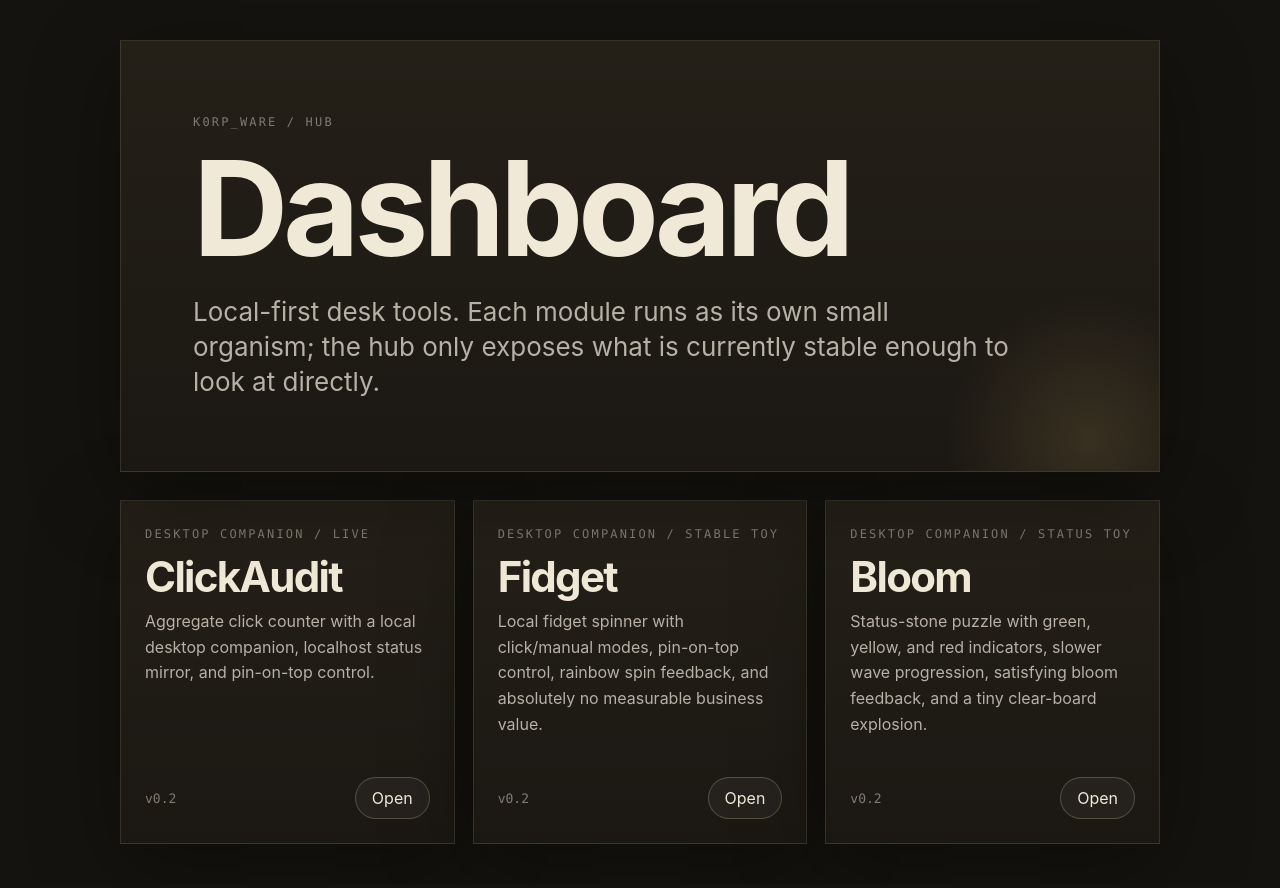
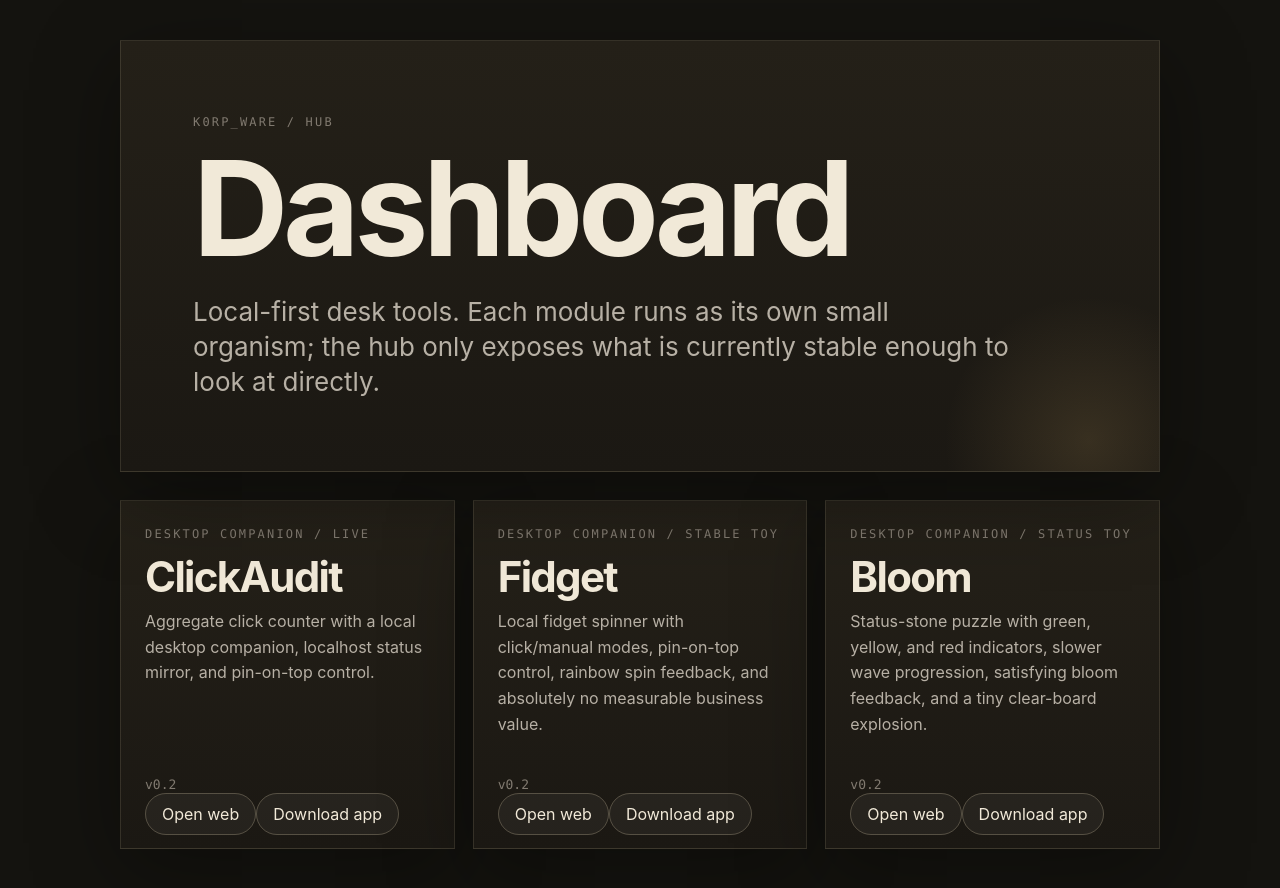
Before and after one commit to EinCorn/K0rp_ware, a React (Vite) app: page / in a window 1280 px wide. Built offline with nearby package versions, Linux system fonts and the light colour scheme.

Commit message:
Add desktop release actions to dashboard

```diff
--- a/src/components/Dashboard.jsx
+++ b/src/components/Dashboard.jsx
@@ -1,4 +1,6 @@
 import './Dashboard.css'
+
+const releaseUrl = ['https://github.com', 'EinCorn', 'K0rp_ware', 'releases', 'latest'].join('/')
 
 function Dashboard() {
   return (
@@ -24,7 +26,10 @@ function Dashboard() {
           </div>
           <div className="module-card-footer">
             <span className="module-status">v0.2</span>
-            <a href="/?app=click-audit">Open</a>
+            <div className="module-card-actions">
+              <a href="/?app=click-audit">Open web</a>
+              <a href={releaseUrl}>Download app</a>
+            </div>
           </div>
         </article>
 
@@ -39,7 +44,10 @@ function Dashboard() {
           </div>
           <div className="module-card-footer">
             <span className="module-status">v0.2</span>
-            <a href="/?app=fidget">Open</a>
+            <div className="module-card-actions">
+              <a href="/?app=fidget">Open web</a>
+              <a href={releaseUrl}>Download app</a>
+            </div>
           </div>
         </article>
 
@@ -54,7 +62,10 @@ function Dashboard() {
           </div>
           <div className="module-card-footer">
             <span className="module-status">v0.2</span>
-            <a href="/?app=bloom">Open</a>
+            <div className="module-card-actions">
+              <a href="/?app=bloom">Open web</a>
+              <a href={releaseUrl}>Download app</a>
+            </div>
           </div>
         </article>
       </section>
```
